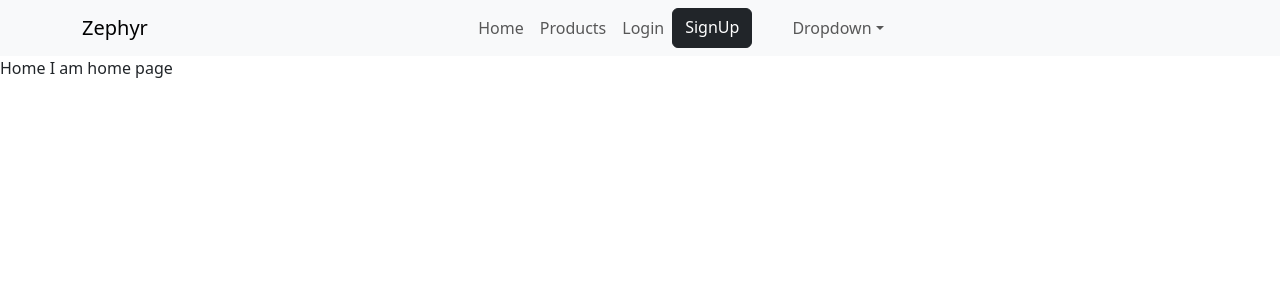
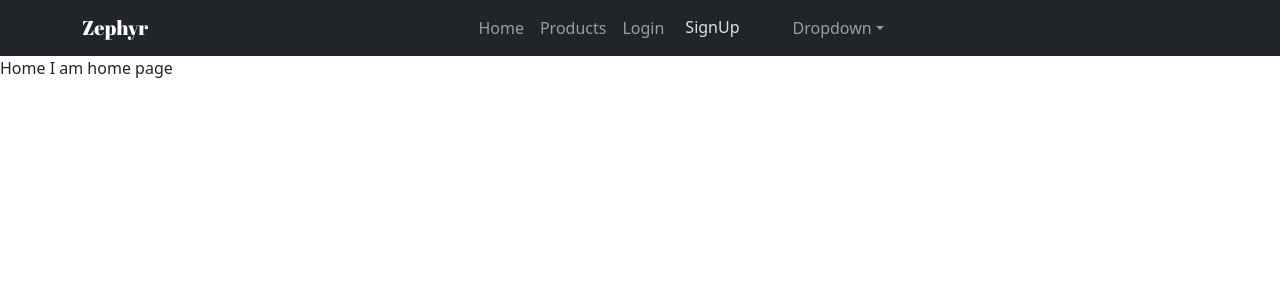
Before and after one commit to melodyBee/Zephyr, a React (Vite) app: page / in a window 1280 px wide. Shown: the top 300 px of the page. Built offline with nearby package versions, Linux system fonts and the light colour scheme.

Commit message:
Navbar= Backgroundchange, font change

```diff
--- a/package.json
+++ b/package.json
@@ -12,6 +12,7 @@
   "dependencies": {
     "axios": "^1.4.0",
     "bootstrap": "^5.3.0",
+    "google-fonts": "^1.0.0",
     "react": "^18.2.0",
     "react-bootstrap": "^2.7.4",
     "react-dom": "^18.2.0",
--- a/src/App.css
+++ b/src/App.css
@@ -0,0 +1,6 @@
+
+  @import url('https://fonts.googleapis.com/css2?family=Abril+Fatface&display=swap');
+
+.brand-font {
+    font-family: 'Abril Fatface', cursive;
+  }
--- a/src/App.jsx
+++ b/src/App.jsx
@@ -8,6 +8,8 @@ import Categories from './Pages/Categories'
 import Page404 from './Pages/Page404'
 import Navigationbar from './Components/Navigationbar'
 import Footer from './Components/Footer'
+import './app.css';
+
 export default function App() {
 
   // const [user,setUser] = useState(true)
--- a/src/Components/Navigationbar.jsx
+++ b/src/Components/Navigationbar.jsx
@@ -5,18 +5,19 @@ import Nav from 'react-bootstrap/Nav';
 import Navbar from 'react-bootstrap/Navbar';
 import NavDropdown from 'react-bootstrap/NavDropdown';
 
+
 function Navigationbar() {
   return (
-    <Navbar expand="lg" className="bg-body-tertiary">
+    <Navbar bg="dark" data-bs-theme="dark">
       <Container>
-        <Navbar.Brand href="#home">Zephyr</Navbar.Brand>
+        <Link className='brand-font navbar-brand' to="#home">Zephyr</Link>
         <Navbar.Toggle aria-controls="basic-navbar-nav" />
         <Navbar.Collapse id="basic-navbar-nav">
           <Nav className="mx-auto">
             <Link className='nav-link' to='/'>Home</Link>
             <Link className='nav-link' to="/Products">Products</Link>
             <Link className='nav-link' to="/login">Login</Link>
-            <Link className='btn btn-dark' to="SignUp">SignUp</Link>
+            <Link className='btn btn-' to="SignUp">SignUp</Link>
             <Link className='nav-link' to="/Categories"></Link>
             <Link className='nav-link' to=""></Link>
             <NavDropdown title="Dropdown" id="basic-nav-dropdown">
```
Also changed, not shown: src/fonts/Abril Fatface-Regular.ttf (added), 1 other file (tests, documents, lock files or other folders).
